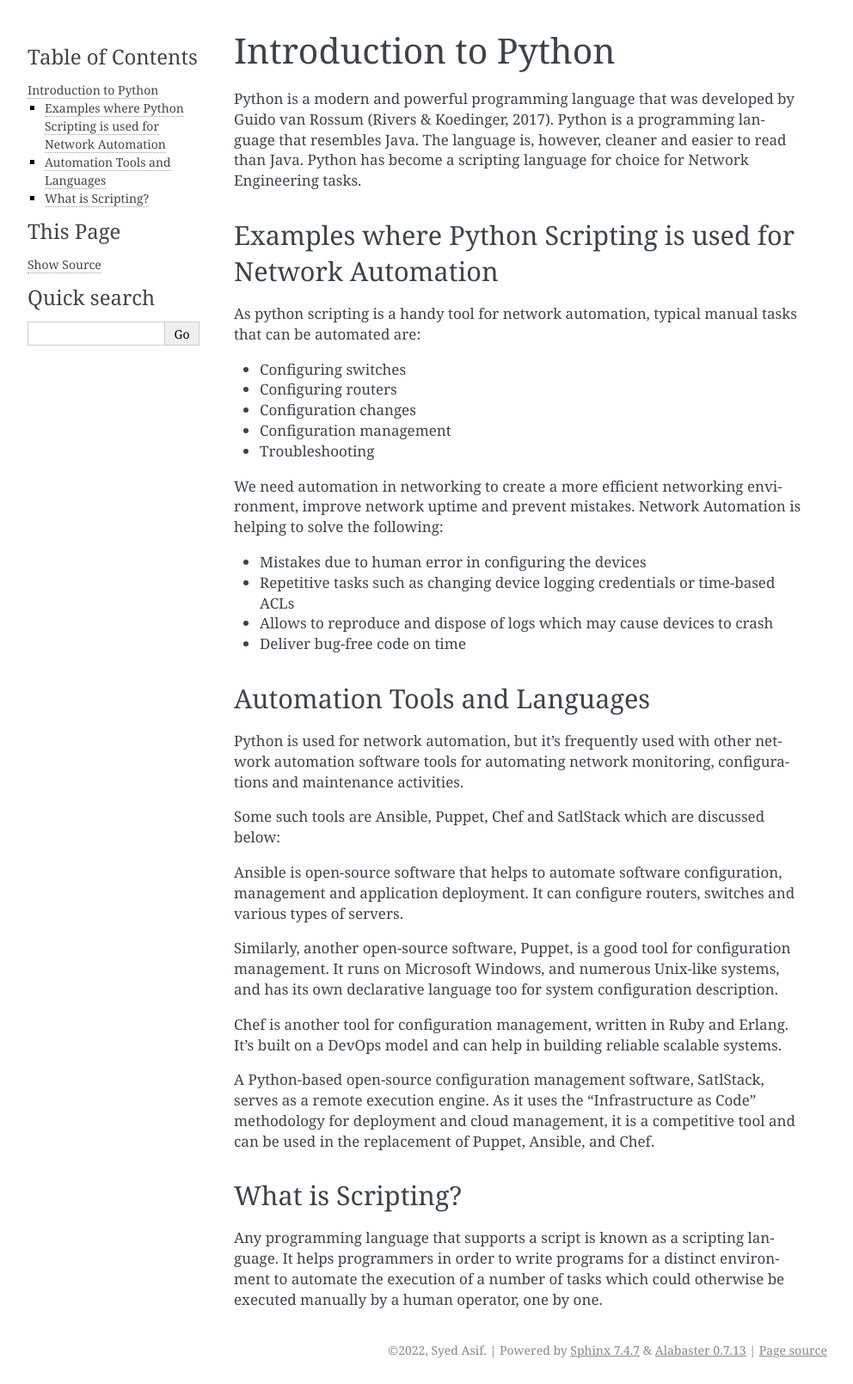
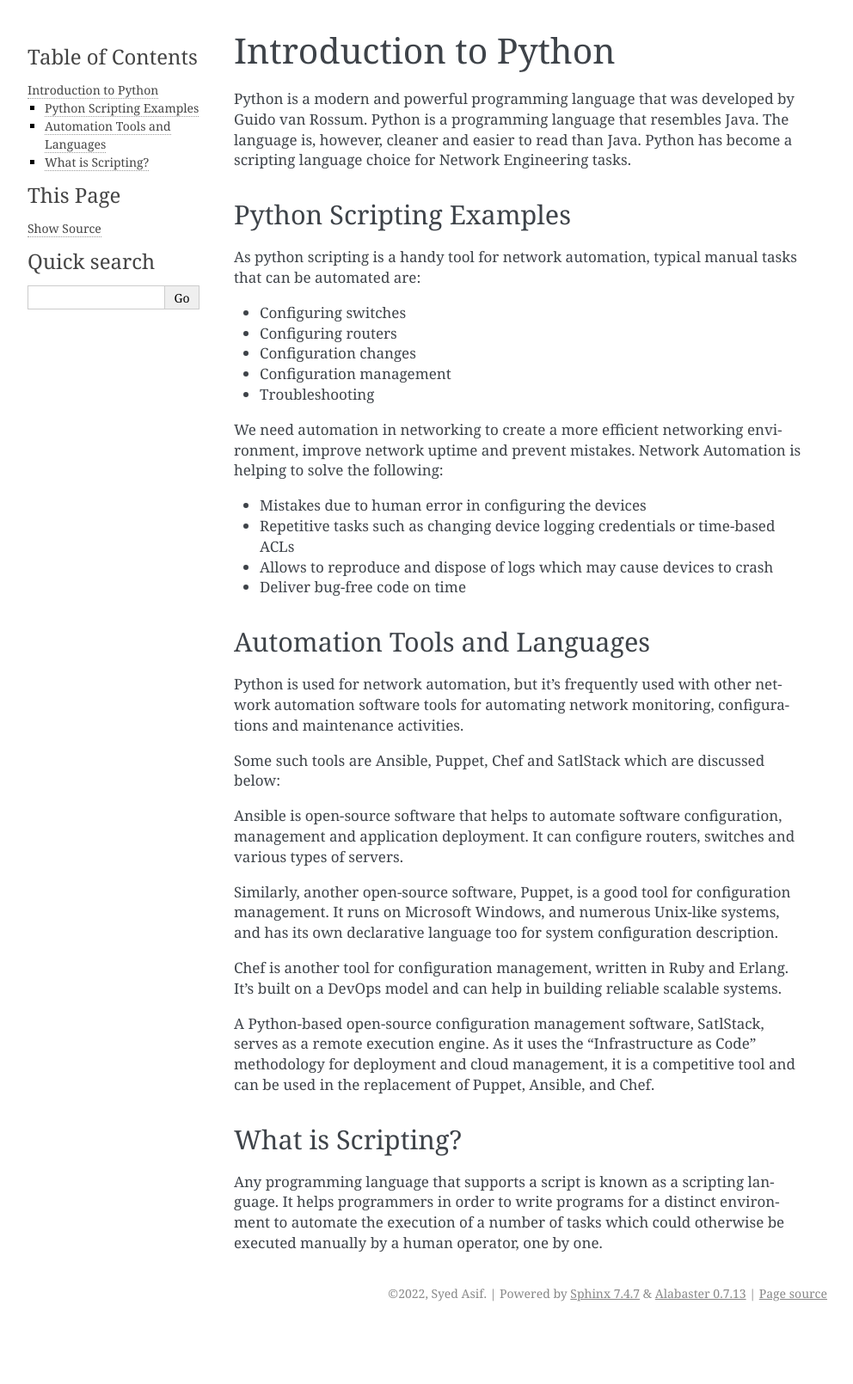
Before and after one commit to sydasif/python-book, a Sphinx documentation site: the page built from docs/source/ch-01/Intro.md, in a window 1280 px wide. Shown: the whole page at 86% size, without its empty margins (148-1140 px from the left). Built offline with Sphinx 7.4.7, drawn with Linux system fonts in a browser that asks for light colours; pages that are not in the unit, such as notebooks, are missing from menus; after the commit the page ends 1544 px from its top, so only the background shows below that.

Commit message:
update intro

```diff
--- a/docs/source/ch-01/Intro.md
+++ b/docs/source/ch-01/Intro.md
@@ -1,8 +1,8 @@
 # Introduction to Python
 
-Python is a modern and powerful programming language that was developed by Guido van Rossum (Rivers & Koedinger, 2017). Python is a programming language that resembles Java. The language is, however, cleaner and easier to read than Java. Python has become a scripting language for choice for Network Engineering tasks.
+Python is a modern and powerful programming language that was developed by Guido van Rossum. Python is a programming language that resembles Java. The language is, however, cleaner and easier to read than Java. Python has become a scripting language choice for Network Engineering tasks.
 
-## Examples where Python Scripting is used for Network Automation
+## Python Scripting Examples
 
 As python scripting is a handy tool for network automation, typical manual tasks that can be automated are:
 
```
